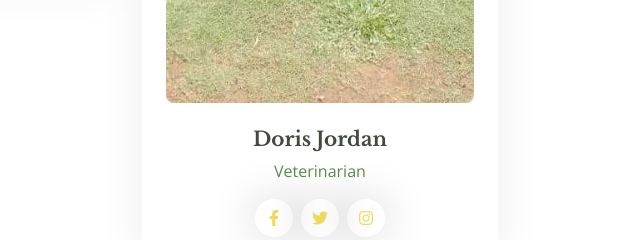
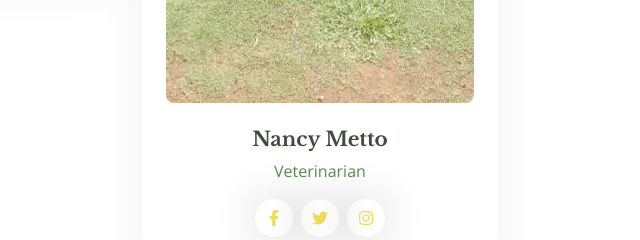
Before and after one commit to Flevian11/jelimoDMS, a plain HTML site: page team.html in a window 1280 px wide. Shown: the part 1340-1580 px from the top of the page, 320-960 px from the left. Drawn offline with nearby package versions, Linux system fonts and the light colour scheme.

Commit message:
Update team.html

```diff
--- a/team.html
+++ b/team.html
@@ -142,7 +142,7 @@
                 <div class="col-lg-4 col-md-6 wow fadeInUp" data-wow-delay="0.3s">
                     <div class="team-item rounded p-4">
                         <img class="img-fluid rounded mb-4" src="img/team-2.jpg" alt="">
-                        <h5>Doris Jordan</h5>
+                        <h5>Nancy Metto</h5>
                         <p class="text-primary">Veterinarian</p>
                         <div class="d-flex justify-content-center">
                             <a class="btn btn-square btn-outline-secondary rounded-circle mx-1" href=""><i
```
